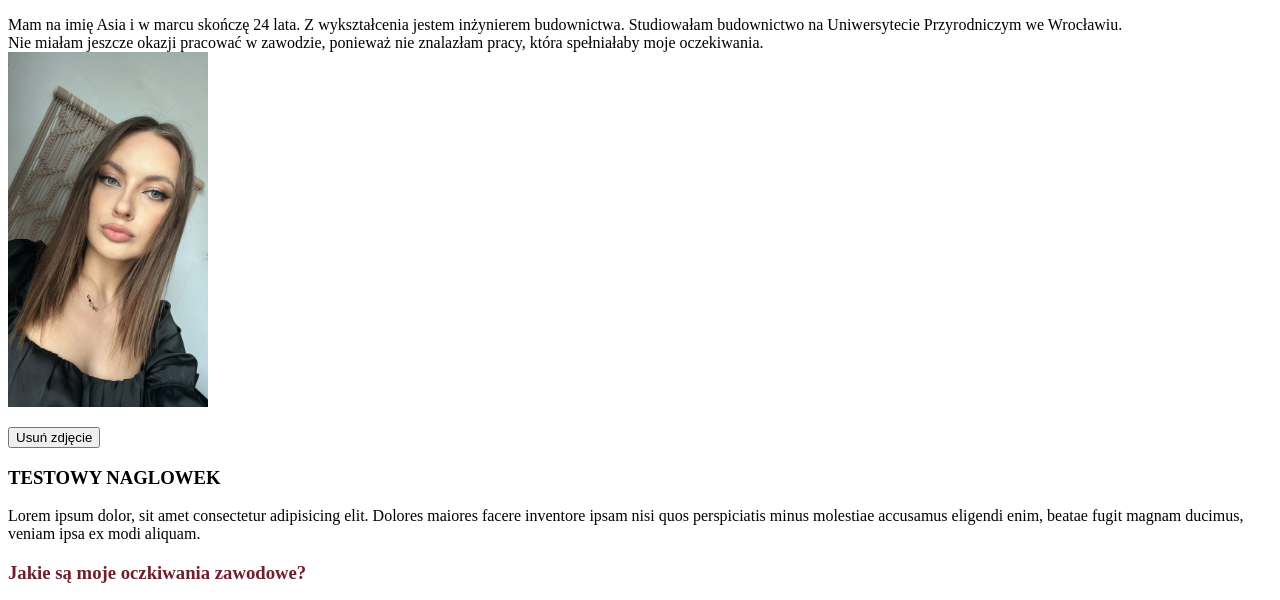
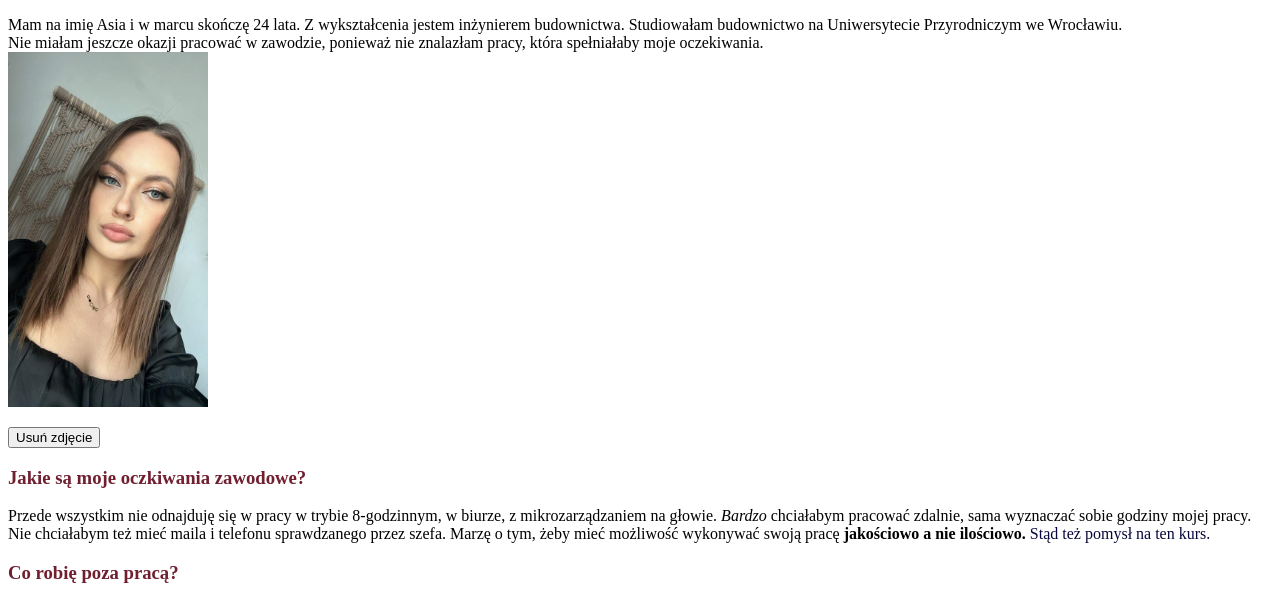
Before and after one commit to Joanna2307/homepage, a plain HTML site: page index.html in a window 1280 px wide. Shown: the part 152-752 px from the top of the page. Drawn offline with Linux system fonts and the light colour scheme.

Commit message:
test section deleted

```diff
--- a/index.html
+++ b/index.html
@@ -22,12 +22,7 @@
         <p>
             <button class="przycisk">Usuń zdjęcie</button>
         </p>
-<section>
-        <h3> TESTOWY NAGLOWEK </h3>
-        <p> Lorem ipsum dolor, sit amet consectetur adipisicing elit. Dolores maiores facere inventore ipsam nisi quos perspiciatis minus molestiae accusamus eligendi enim, beatae fugit magnam ducimus, veniam ipsa ex modi aliquam.
 
-        </P>
-</section>
     <h3 class="maly">Jakie są moje oczkiwania zawodowe?</h3>
     <p> Przede wszystkim nie odnajduję się w pracy w trybie 8-godzinnym, w biurze, z mikrozarządzaniem na głowie. <em>Bardzo</em> chciałabym pracować zdalnie, sama wyznaczać sobie
         godziny mojej pracy.<br>
```
